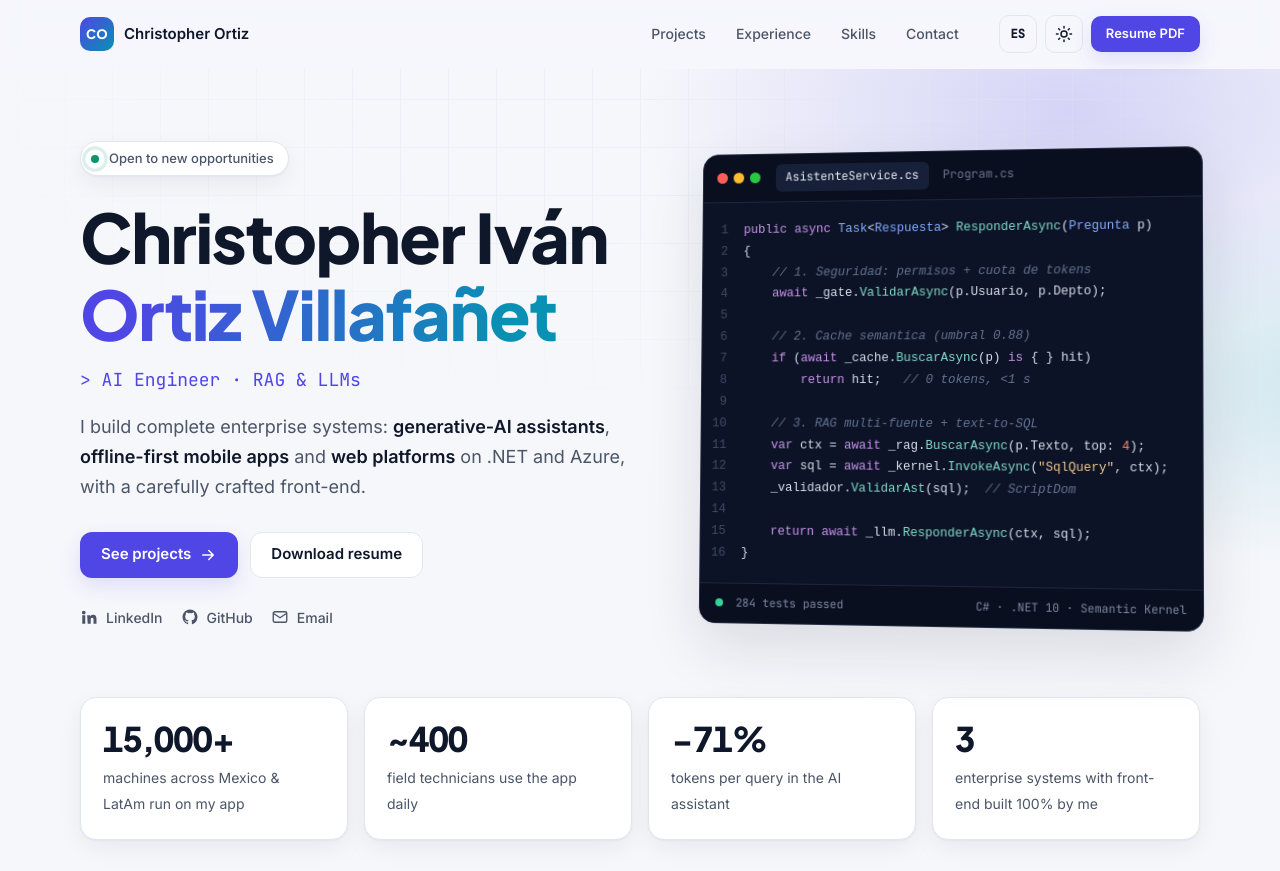
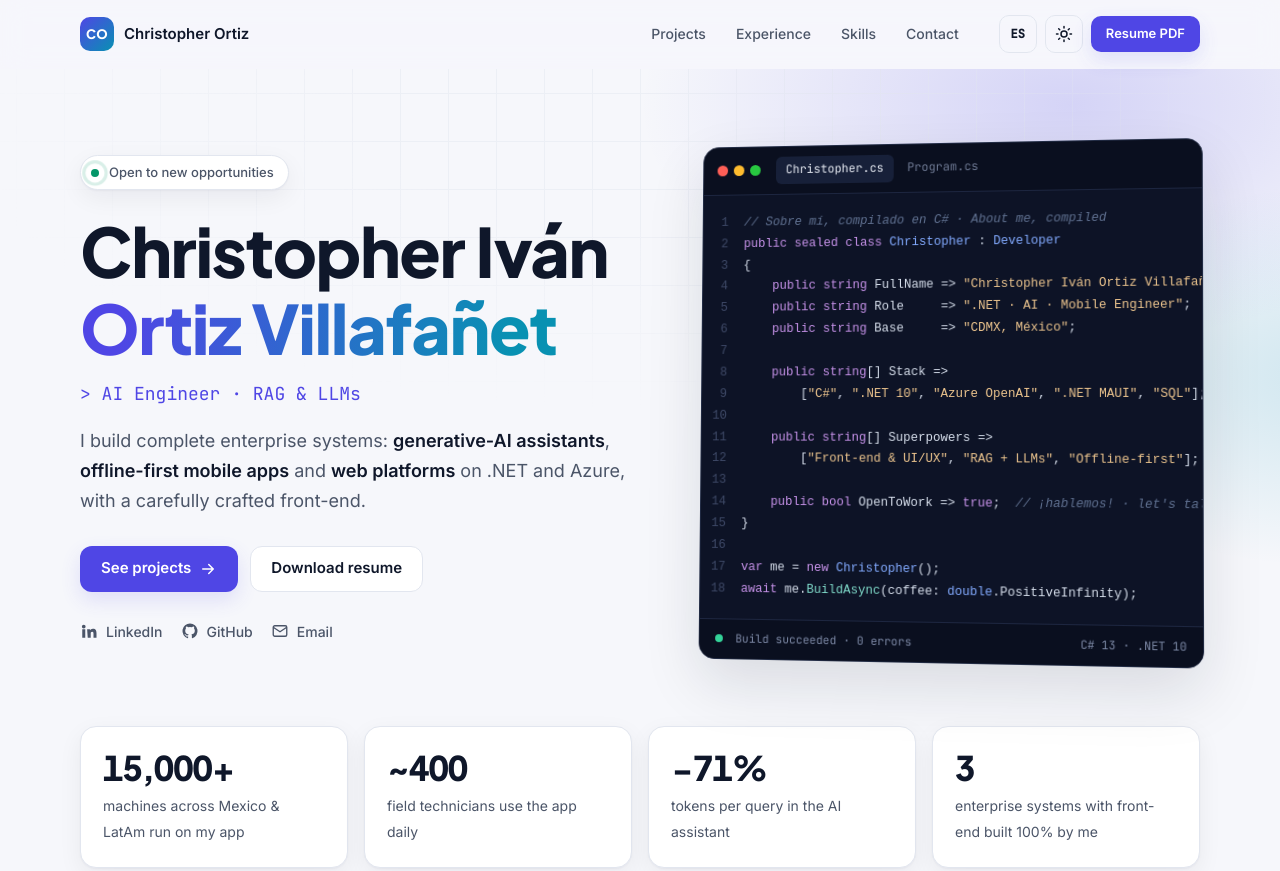
Before and after one commit to ChristopherOrtiz69/Curriculum-Christsopher, a website: page public/index.html in a window 1280 px wide. Shown: the top 871 px of the page. Drawn offline with Linux system fonts and the light colour scheme.

Commit message:
feat(hero): presentacion personal como clase C# y AlvacoMovil como primer proyecto

```diff
--- a/public/index.html
+++ b/public/index.html
@@ -94,31 +94,33 @@
       </div>
 
       <!-- Editor de código -->
-      <figure class="editor" aria-label="Fragmento de código de IAlvaco">
+      <figure class="editor" aria-label="Presentación de Christopher escrita como una clase de C#">
         <div class="editor-bar">
           <span class="dots"><i></i><i></i><i></i></span>
-          <span class="tab mono">AsistenteService.cs</span>
+          <span class="tab mono">Christopher.cs</span>
           <span class="tab tab-off mono">Program.cs</span>
         </div>
-        <pre class="code mono" id="code"><code><span class="ln"><span class="k">public async</span> <span class="t">Task</span>&lt;<span class="t">Respuesta</span>&gt; <span class="f">ResponderAsync</span>(<span class="t">Pregunta</span> p)</span>
+        <pre class="code mono" id="code"><code><span class="ln"><span class="c">// Sobre mí, compilado en C# · About me, compiled</span></span>
+<span class="ln"><span class="k">public sealed class</span> <span class="t">Christopher</span> : <span class="t">Developer</span></span>
 <span class="ln">{</span>
-<span class="ln">    <span class="c">// 1. Seguridad: permisos + cuota de tokens</span></span>
-<span class="ln">    <span class="k">await</span> _gate.<span class="f">ValidarAsync</span>(p.Usuario, p.Depto);</span>
+<span class="ln">    <span class="k">public string</span> FullName =&gt; <span class="s">"Christopher Iván Ortiz Villafañet"</span>;</span>
+<span class="ln">    <span class="k">public string</span> Role     =&gt; <span class="s">".NET · AI · Mobile Engineer"</span>;</span>
+<span class="ln">    <span class="k">public string</span> Base     =&gt; <span class="s">"CDMX, México"</span>;</span>
 <span class="ln"></span>
-<span class="ln">    <span class="c">// 2. Cache semantica (umbral 0.88)</span></span>
-<span class="ln">    <span class="k">if</span> (<span class="k">await</span> _cache.<span class="f">BuscarAsync</span>(p) <span class="k">is</span> { } hit)</span>
-<span class="ln">        <span class="k">return</span> hit;   <span class="c">// 0 tokens, &lt;1 s</span></span>
+<span class="ln">    <span class="k">public string</span>[] Stack =&gt;</span>
+<span class="ln">        [<span class="s">"C#"</span>, <span class="s">".NET 10"</span>, <span class="s">"Azure OpenAI"</span>, <span class="s">".NET MAUI"</span>, <span class="s">"SQL"</span>];</span>
 <span class="ln"></span>
-<span class="ln">    <span class="c">// 3. RAG multi-fuente + text-to-SQL</span></span>
-<span class="ln">    <span class="k">var</span> ctx = <span class="k">await</span> _rag.<span class="f">BuscarAsync</span>(p.Texto, top: <span class="n">4</span>);</span>
-<span class="ln">    <span class="k">var</span> sql = <span class="k">await</span> _kernel.<span class="f">InvokeAsync</span>(<span class="s">"SqlQuery"</span>, ctx);</span>
-<span class="ln">    _validador.<span class="f">ValidarAst</span>(sql);  <span class="c">// ScriptDom</span></span>
+<span class="ln">    <span class="k">public string</span>[] Superpowers =&gt;</span>
+<span class="ln">        [<span class="s">"Front-end &amp; UI/UX"</span>, <span class="s">"RAG + LLMs"</span>, <span class="s">"Offline-first"</span>];</span>
 <span class="ln"></span>
-<span class="ln">    <span class="k">return await</span> _llm.<span class="f">ResponderAsync</span>(ctx, sql);</span>
-<span class="ln">}</span></code></pre>
+<span class="ln">    <span class="k">public bool</span> OpenToWork =&gt; <span class="k">true</span>;  <span class="c">// ¡hablemos! · let's talk</span></span>
+<span class="ln">}</span>
+<span class="ln"></span>
+<span class="ln"><span class="k">var</span> me = <span class="k">new</span> <span class="t">Christopher</span>();</span>
+<span class="ln"><span class="k">await</span> me.<span class="f">BuildAsync</span>(coffee: <span class="t">double</span>.PositiveInfinity);</span></code></pre>
         <figcaption class="editor-foot mono">
-          <span><i class="ok"></i> 284 tests passed</span>
-          <span>C# · .NET 10 · Semantic Kernel</span>
+          <span><i class="ok"></i> Build succeeded · 0 errors</span>
+          <span>C# 13 · .NET 10</span>
         </figcaption>
       </figure>
     </div>
@@ -147,8 +149,53 @@
         <p class="sec-sub"><span lang="es">Los tres sistemas que sostienen la operación de Alvaco Enterprises, más un proyecto personal.</span><span lang="en">The three systems that run Alvaco Enterprises' operations, plus a personal project.</span></p>
       </header>
 
+      <!-- AlvacoMovil -->
+      <article class="project reveal">
+        <div class="project-text">
+          <div class="p-tags"><span class="tag tag-mobile"><span lang="es">Móvil</span><span lang="en">Mobile</span></span><span class="tag"><span lang="es">Co-líder · 100% front-end</span><span lang="en">Co-lead · 100% front-end</span></span></div>
+          <h3>AlvacoMovil</h3>
+          <p class="p-lead">
+            <span lang="es">App Android con la que <strong>~400 técnicos operan más de 15,000 equipos</strong> en México y Latinoamérica: recaudación, información de cada máquina, refacciones, reparaciones, rutas y auditorías.</span>
+            <span lang="en">Android app that <strong>~400 technicians use to run 15,000+ machines</strong> across Mexico and Latin America: cash collection, per-machine data, spare parts, repairs, routes and audits.</span>
+          </p>
+          <ul class="checks">
+            <li lang="es"><strong>Innovación:</strong> además de la recaudación financiera, cada visita captura y envía la información operativa de cada máquina de vending (estado, configuración, incidencias e historial).</li>
+            <li lang="en"><strong>Innovation:</strong> beyond financial collection, every visit captures and sends each vending machine's operational data (status, configuration, incidents and history).</li>
+            <li lang="es"><strong>Sistema de actualizaciones remotas desarrollado desde cero</strong>, sin publicar en Google Play: control de versiones y bloqueo de APKs desactualizadas para una seguridad interna estricta.</li>
+            <li lang="en"><strong>Remote update system built from scratch</strong>, no Google Play release: version control and blocking of outdated APKs for strict internal security.</li>
+            <li lang="es">~34 pantallas y sistema de diseño propio en .NET MAUI (MVVM).</li>
+            <li lang="en">~34 screens and a custom design system in .NET MAUI (MVVM).</li>
+            <li lang="es">Offline-first: 32 tablas SQLite, sincronización incremental y cola sin duplicados; API de 54 endpoints en Azure con JWT.</li>
+            <li lang="en">Offline-first: 32 SQLite tables, incremental sync and a duplicate-safe queue; 54-endpoint Azure API with JWT.</li>
+          </ul>
+          <p class="stack mono">.NET MAUI · MVVM · ASP.NET Core 9 · JWT · SQLite · Azure App Service · OTA updates · Google ML Kit</p>
+        </div>
+        <div class="project-visual visual-phone" aria-hidden="true">
+          <div class="phone">
+            <div class="notch"></div>
+            <div class="screen">
+              <div class="app-top"><span>Recaudación</span><span class="bt">● Sync</span></div>
+              <div class="app-card">
+                <p class="muted-sm">Peluchera · A-1042</p>
+                <p class="big">$ 4,280</p>
+                <div class="bar"><i style="--w:72%"></i></div>
+                <p class="muted-sm">72% de la meta semanal</p>
+              </div>
+              <div class="app-row"><span class="dot g"></span>Kiddie FGF2<b>$ 1,150</b></div>
+              <div class="app-row"><span class="dot y"></span>Videojuego<b>$ 860</b></div>
+              <div class="app-row"><span class="dot g"></span>Báscula<b>$ 312</b></div>
+              <div class="app-row"><span class="dot r"></span>Boxing<b>Sync…</b></div>
+              <div class="app-btn">Enviar reporte</div>
+              <div class="app-nav"><i class="on"></i><i></i><i></i><i></i></div>
+            </div>
+          </div>
+          <div class="float-chip chip-a">Offline ✓</div>
+          <div class="float-chip chip-b">OTA v3.1.1 ✓</div>
+        </div>
+      </article>
+
       <!-- IAlvaco -->
-      <article class="project reveal">
+      <article class="project project-rev reveal">
         <div class="project-text">
           <div class="p-tags"><span class="tag tag-ai"><span lang="es">IA generativa</span><span lang="en">Generative AI</span></span><span class="tag"><span lang="es">Autor principal</span><span lang="en">Lead author</span></span></div>
           <h3>IAlvaco</h3>
@@ -201,51 +248,6 @@
               <rect x="525" y="196" width="120" height="48" rx="10"/><text x="585" y="218">Text-to-SQL</text><text x="585" y="234" class="sub">ERP · read-only</text>
             </g>
           </svg>
-        </div>
-      </article>
-
-      <!-- AlvacoMovil -->
-      <article class="project project-rev reveal">
-        <div class="project-text">
-          <div class="p-tags"><span class="tag tag-mobile"><span lang="es">Móvil</span><span lang="en">Mobile</span></span><span class="tag"><span lang="es">Co-líder · 100% front-end</span><span lang="en">Co-lead · 100% front-end</span></span></div>
-          <h3>AlvacoMovil</h3>
-          <p class="p-lead">
-            <span lang="es">App Android con la que <strong>~400 técnicos operan más de 15,000 equipos</strong> en México y Latinoamérica: recaudación, información de cada máquina, refacciones, reparaciones, rutas y auditorías.</span>
-            <span lang="en">Android app that <strong>~400 technicians use to run 15,000+ machines</strong> across Mexico and Latin America: cash collection, per-machine data, spare parts, repairs, routes and audits.</span>
-          </p>
-          <ul class="checks">
-            <li lang="es"><strong>Innovación:</strong> además de la recaudación financiera, cada visita captura y envía la información operativa de cada máquina de vending (estado, configuración, incidencias e historial).</li>
-            <li lang="en"><strong>Innovation:</strong> beyond financial collection, every visit captures and sends each vending machine's operational data (status, configuration, incidents and history).</li>
-            <li lang="es"><strong>Sistema de actualizaciones remotas desarrollado desde cero</strong>, sin publicar en Google Play: control de versiones y bloqueo de APKs desactualizadas para una seguridad interna estricta.</li>
-            <li lang="en"><strong>Remote update system built from scratch</strong>, no Google Play release: version control and blocking of outdated APKs for strict internal security.</li>
-            <li lang="es">~34 pantallas y sistema de diseño propio en .NET MAUI (MVVM).</li>
-            <li lang="en">~34 screens and a custom design system in .NET MAUI (MVVM).</li>
-            <li lang="es">Offline-first: 32 tablas SQLite, sincronización incremental y cola sin duplicados; API de 54 endpoints en Azure con JWT.</li>
-            <li lang="en">Offline-first: 32 SQLite tables, incremental sync and a duplicate-safe queue; 54-endpoint Azure API with JWT.</li>
-          </ul>
-          <p class="stack mono">.NET MAUI · MVVM · ASP.NET Core 9 · JWT · SQLite · Azure App Service · OTA updates · Google ML Kit</p>
-        </div>
-        <div class="project-visual visual-phone" aria-hidden="true">
-          <div class="phone">
-            <div class="notch"></div>
-            <div class="screen">
-              <div class="app-top"><span>Recaudación</span><span class="bt">● Sync</span></div>
-              <div class="app-card">
-                <p class="muted-sm">Peluchera · A-1042</p>
-                <p class="big">$ 4,280</p>
-                <div class="bar"><i style="--w:72%"></i></div>
-                <p class="muted-sm">72% de la meta semanal</p>
-              </div>
-              <div class="app-row"><span class="dot g"></span>Kiddie FGF2<b>$ 1,150</b></div>
-              <div class="app-row"><span class="dot y"></span>Videojuego<b>$ 860</b></div>
-              <div class="app-row"><span class="dot g"></span>Báscula<b>$ 312</b></div>
-              <div class="app-row"><span class="dot r"></span>Boxing<b>Sync…</b></div>
-              <div class="app-btn">Enviar reporte</div>
-              <div class="app-nav"><i class="on"></i><i></i><i></i><i></i></div>
-            </div>
-          </div>
-          <div class="float-chip chip-a">Offline ✓</div>
-          <div class="float-chip chip-b">OTA v3.1.1 ✓</div>
         </div>
       </article>
 
```
